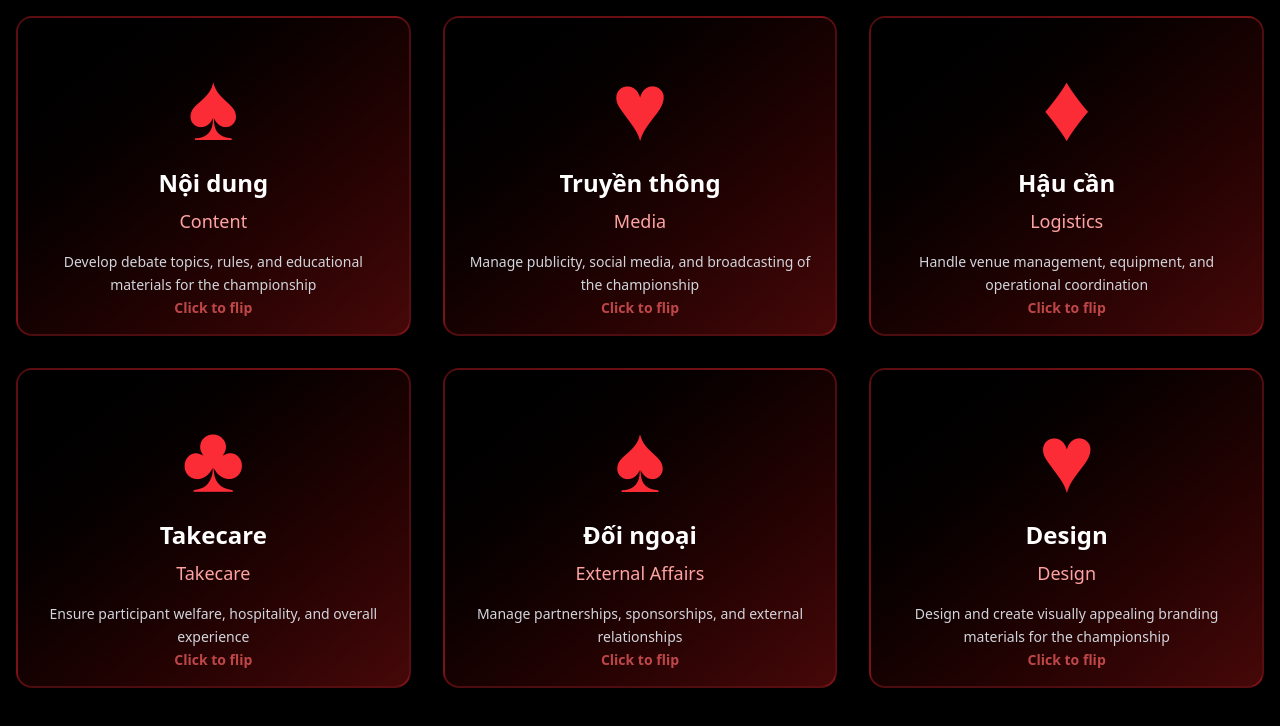
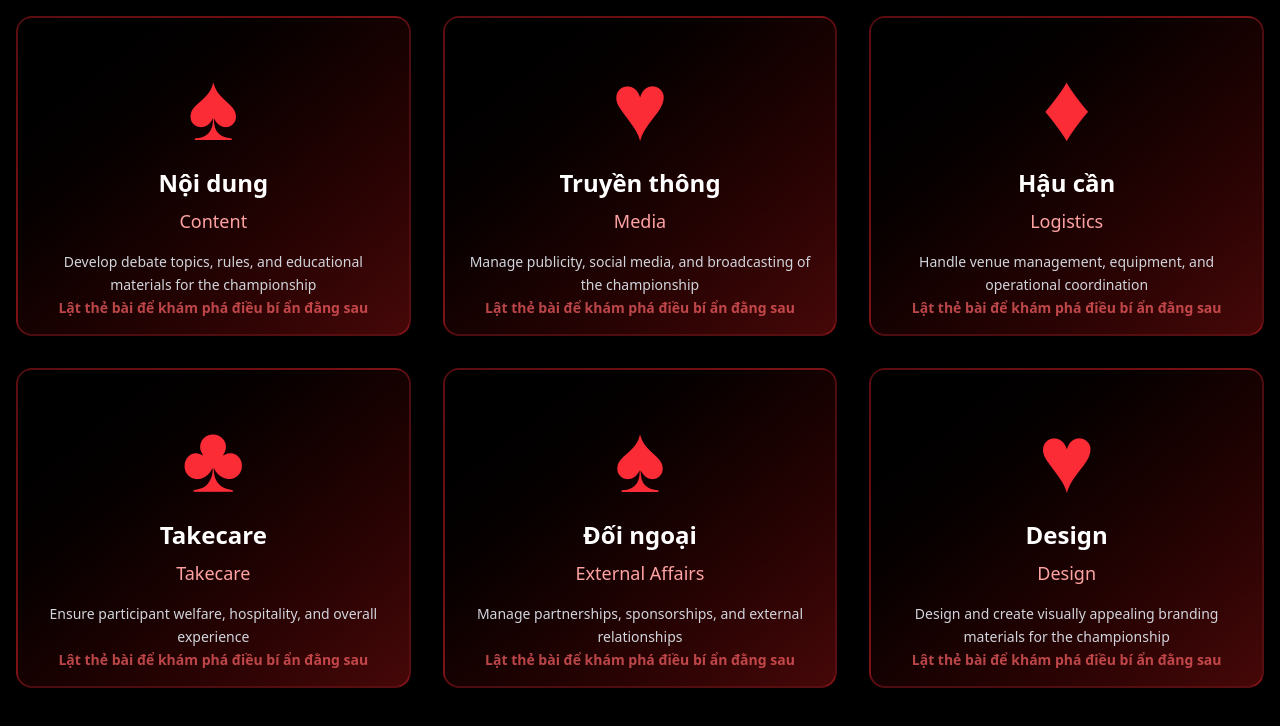
Before and after one commit to nvdekay/debate-recruitment-landing, a React (Vite) app: page / in a window 1280 px wide. Shown: the part 2812-3538 px from the top of the page. Built offline with nearby package versions, Linux system fonts and the light colour scheme.

Commit message:
feat: new feature

```diff
--- a/src/components/Committees.jsx
+++ b/src/components/Committees.jsx
@@ -146,7 +146,7 @@ const Committees = () => {
                                                 {committee.description}
                                             </p>
                                             <div className="absolute bottom-4 text-red-400 text-sm font-semibold animate-pulse">
-                                                Click to flip
+                                                Lật thẻ bài để khám phá điều bí ẩn đằng sau
                                             </div>
                                         </div>
                                     </div>
@@ -168,9 +168,6 @@ const Committees = () => {
                                                     </li>
                                                 ))}
                                             </ul>
-                                            <div className="absolute bottom-4 left-1/2 transform -translate-x-1/2 text-red-400 text-sm font-semibold animate-pulse">
-                                                Click to flip back
-                                            </div>
                                         </div>
                                     </div>
                                 </div>
```
